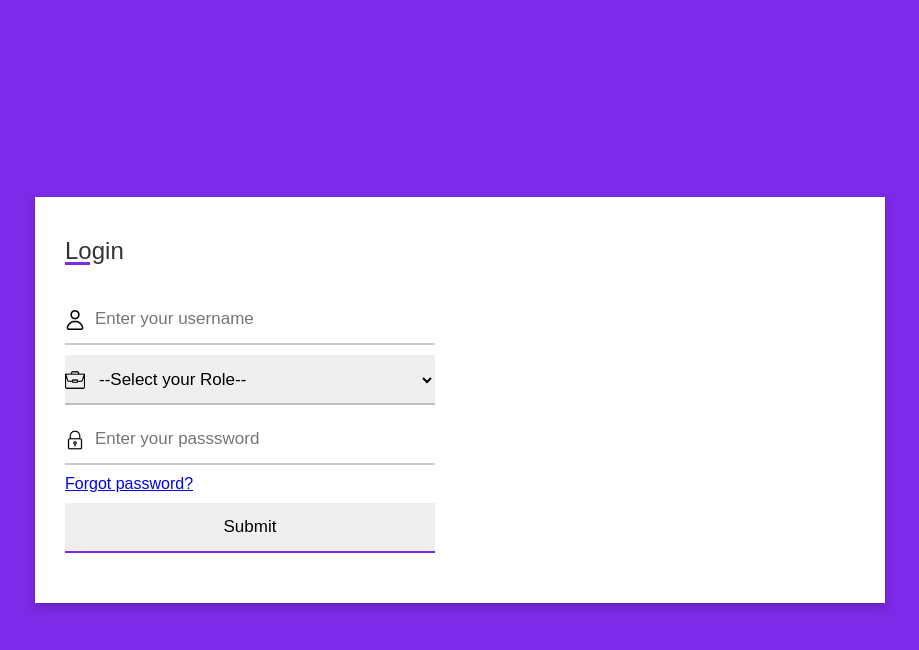
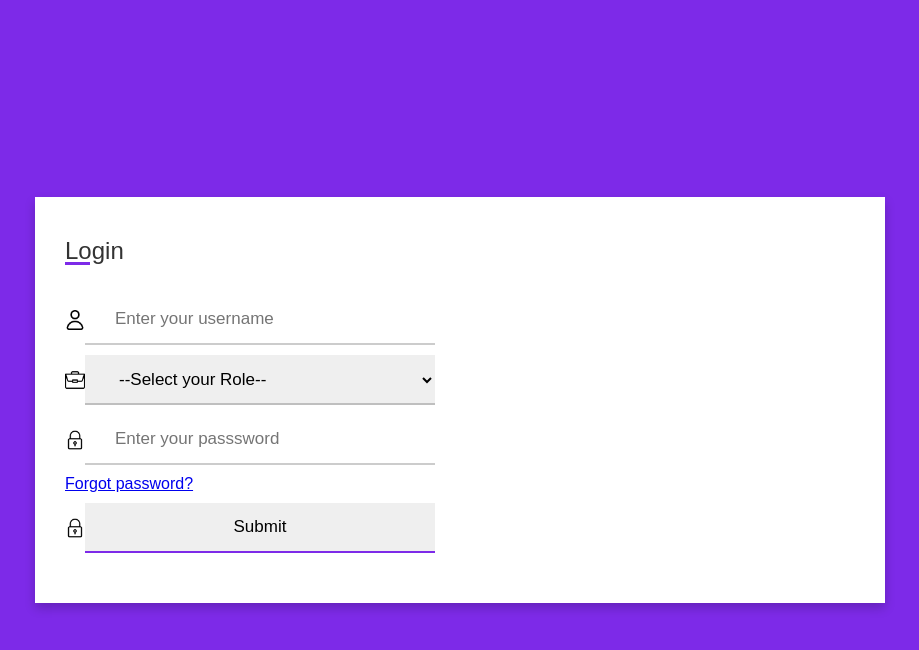
Before and after one commit to Thiromi97/Final-Year-Project, a PHP site: page /login.php in a window 1280 px wide. Shown: the top 650 px of the page, without its empty margins (180-1099 px from the left). Run offline with PHP 8.4, Linux system fonts and the light colour scheme.

Commit message:
Add new features

```diff
--- a/login.php
+++ b/login.php
@@ -34,7 +34,7 @@
                     </div>
                     <div class="text"><a href="#">Forgot password?</a></div>
                     <div class="button input-box">
-                        <!-- <img src="images/padlock.png" id="password-png"> -->
+                        <img src="images/padlock.png" id="password-png">
                         <input type="submit" value="Submit">
                     </div>
                 </div>
--- a/style.css
+++ b/style.css
@@ -119,6 +119,3 @@
    border-bottom: 2px solid rgba(0,0,0,0.2);
 
 }
-img{
-   position: absolute;
-}
```
